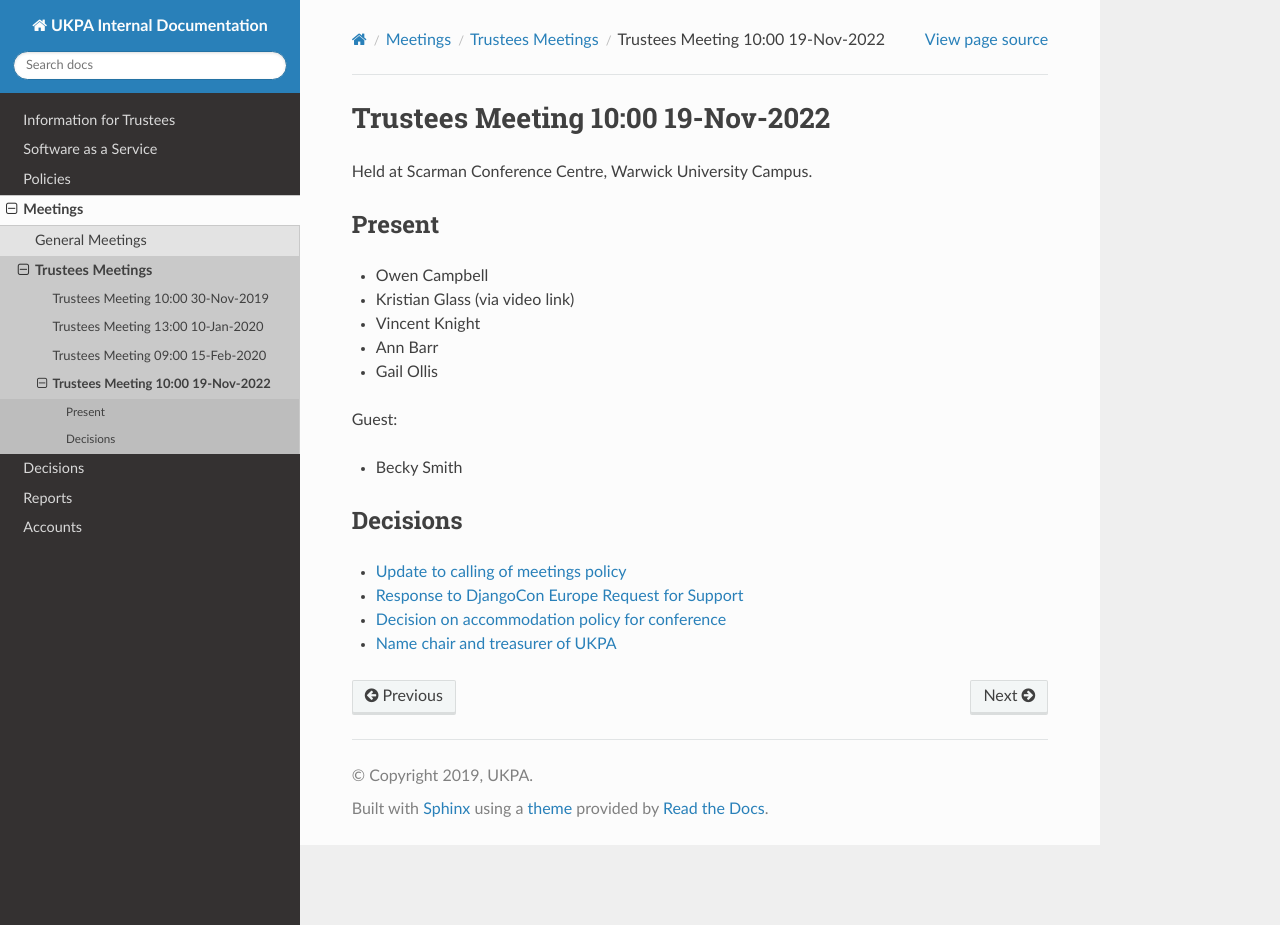
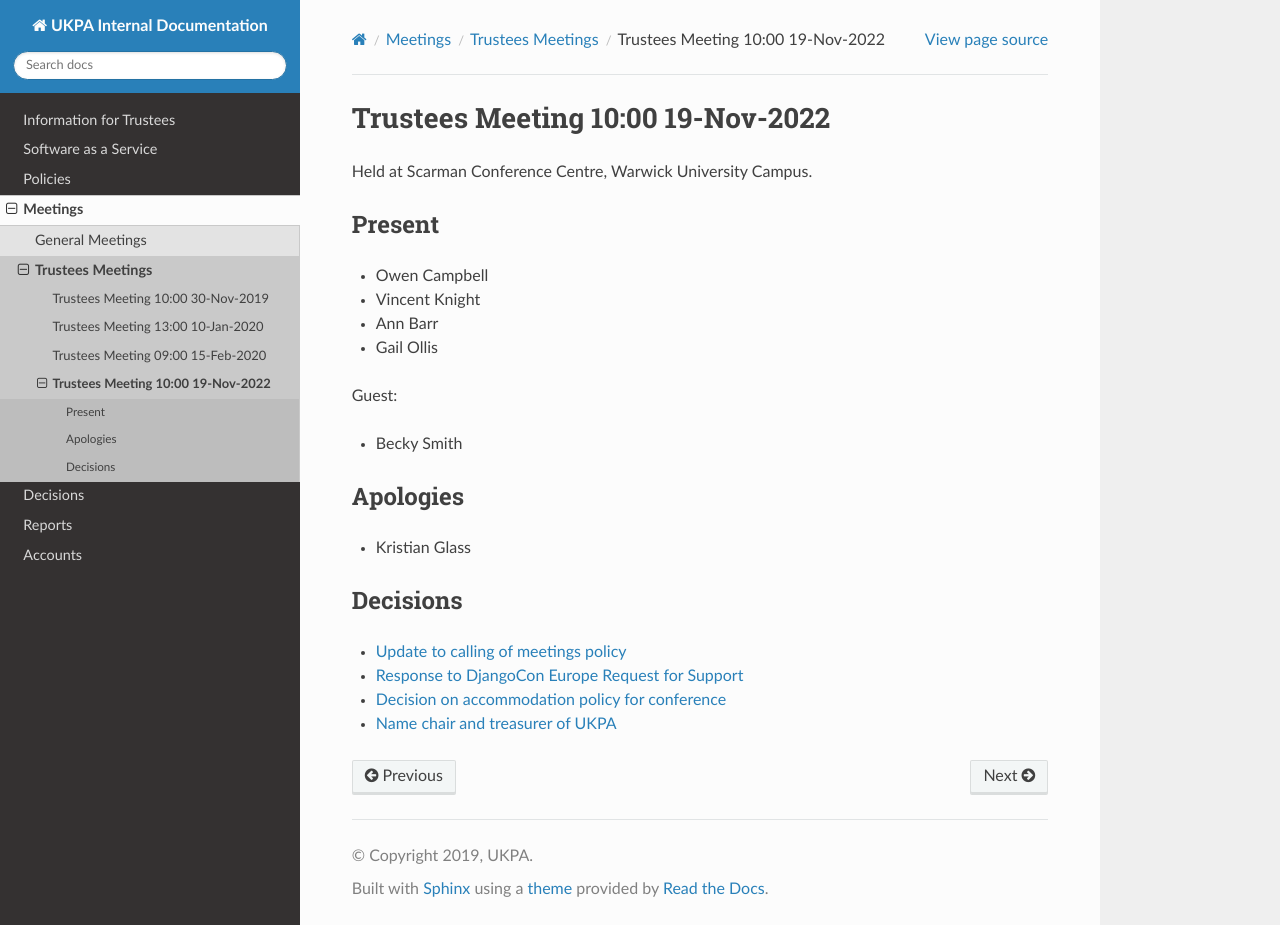
Before and after one commit to UKPythonAssociation/ukpa-internaldocs, a Sphinx documentation site: the page built from source/meetings/trustees/2022-11-19.rst, in a window 1280 px wide and 925 px high. Built offline with Sphinx 7.4.7 and the Read the Docs theme 2.0.0, drawn with Linux system fonts in a browser that asks for light colours.

Commit message:
Move Kristian to apologies

```diff
--- a/source/meetings/trustees/2022-11-19.rst
+++ b/source/meetings/trustees/2022-11-19.rst
@@ -7,7 +7,6 @@ Present
 -------
 
 - Owen Campbell
-- Kristian Glass (via video link)
 - Vincent Knight
 - Ann Barr
 - Gail Ollis
@@ -16,6 +15,11 @@ Guest:
 
 - Becky Smith
 
+Apologies
+---------
+
+- Kristian Glass
+
 Decisions
 ---------
 
```
